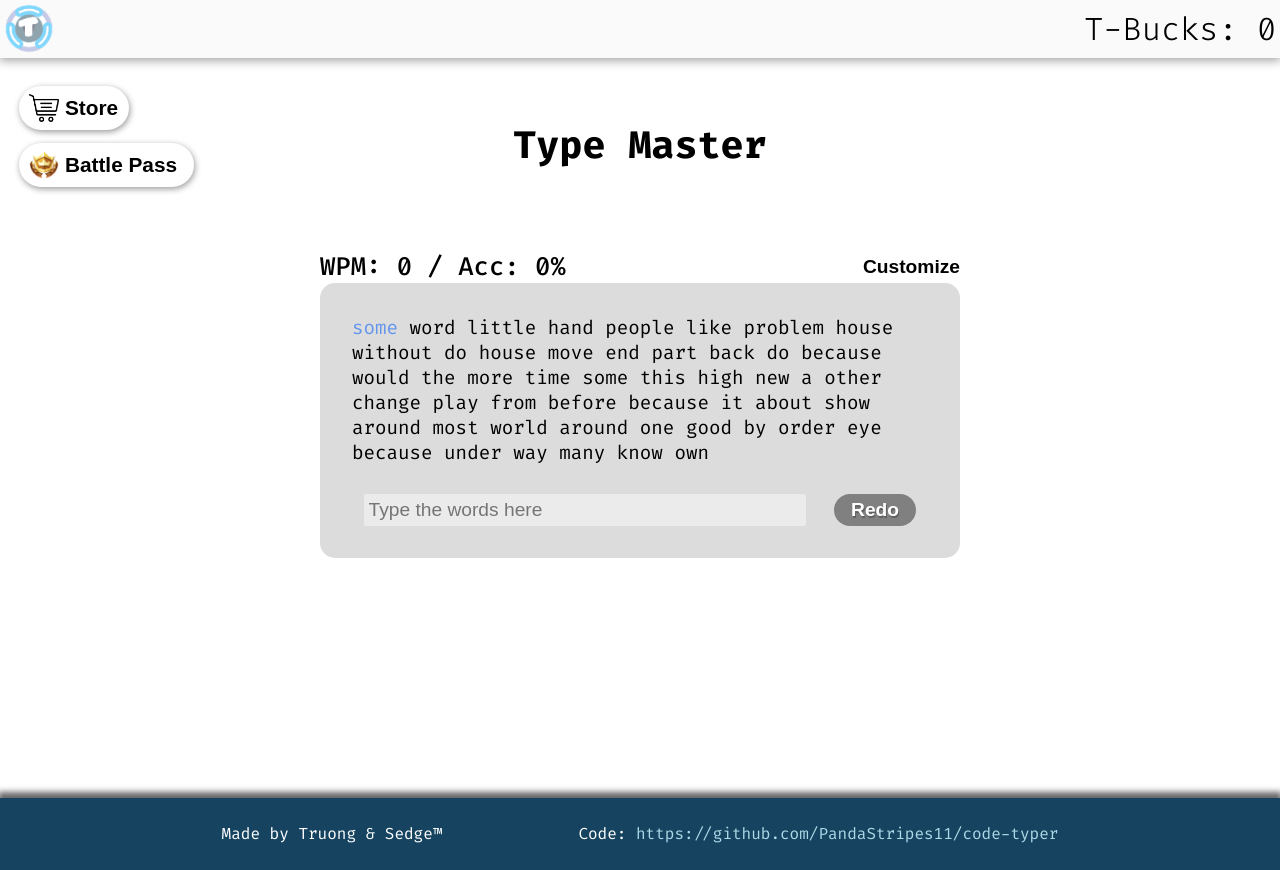
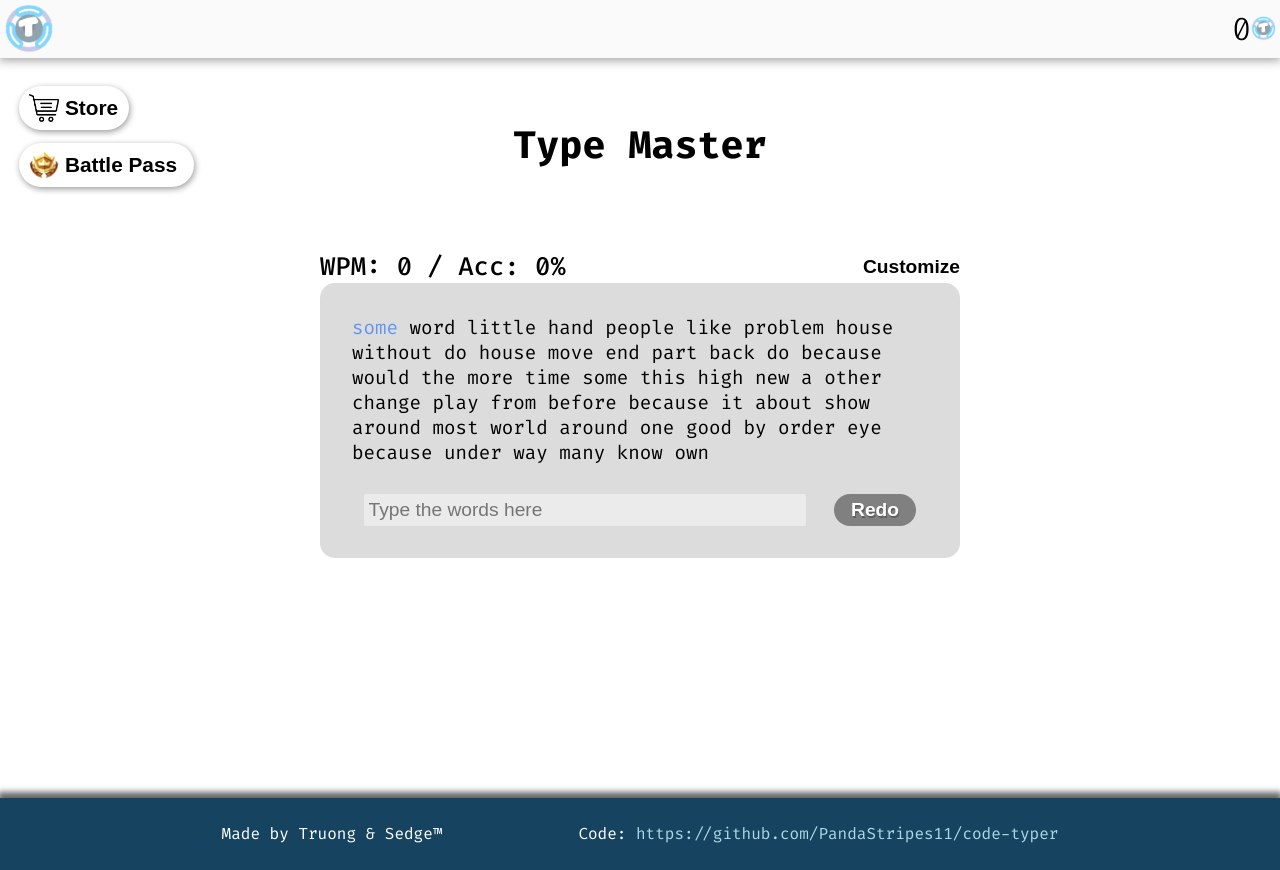
Before and after one commit to PandaStripes11/code-typer, a Next.js app: page / in a window 1280 px wide. Built offline with nearby package versions, Linux system fonts and the light colour scheme.

Commit message:
T-bucks display changes

```diff
--- a/components/Animation/Animation.module.css
+++ b/components/Animation/Animation.module.css
@@ -15,6 +15,8 @@
     0% {
         top: 50vh;
         right: 50vw;
+        opacity: 0;
+    } 5% {
         opacity: 1;
     } 20% {
         top: 50vh;
--- a/components/Header/Header.js
+++ b/components/Header/Header.js
@@ -10,7 +10,15 @@ export default function Header(props) {
                 width={50}
                 alt="T-bucks"
             />
-            <h2 className={HeaderStyles.h2}>T-Bucks: {props.cbucks}</h2>
+            <h2 className={HeaderStyles.h2}>
+                {props.cbucks}
+                <Image
+                    src="/code-typer.png"
+                    height={25}
+                    width={25}
+                    alt="T-bucks"
+                />
+            </h2>
         </header>
     )
 }
--- a/components/Header/Header.module.css
+++ b/components/Header/Header.module.css
@@ -14,4 +14,6 @@
 
 .h2 {
     font-weight: 300;
+    display: flex;
+    align-items: center;
 }
```
